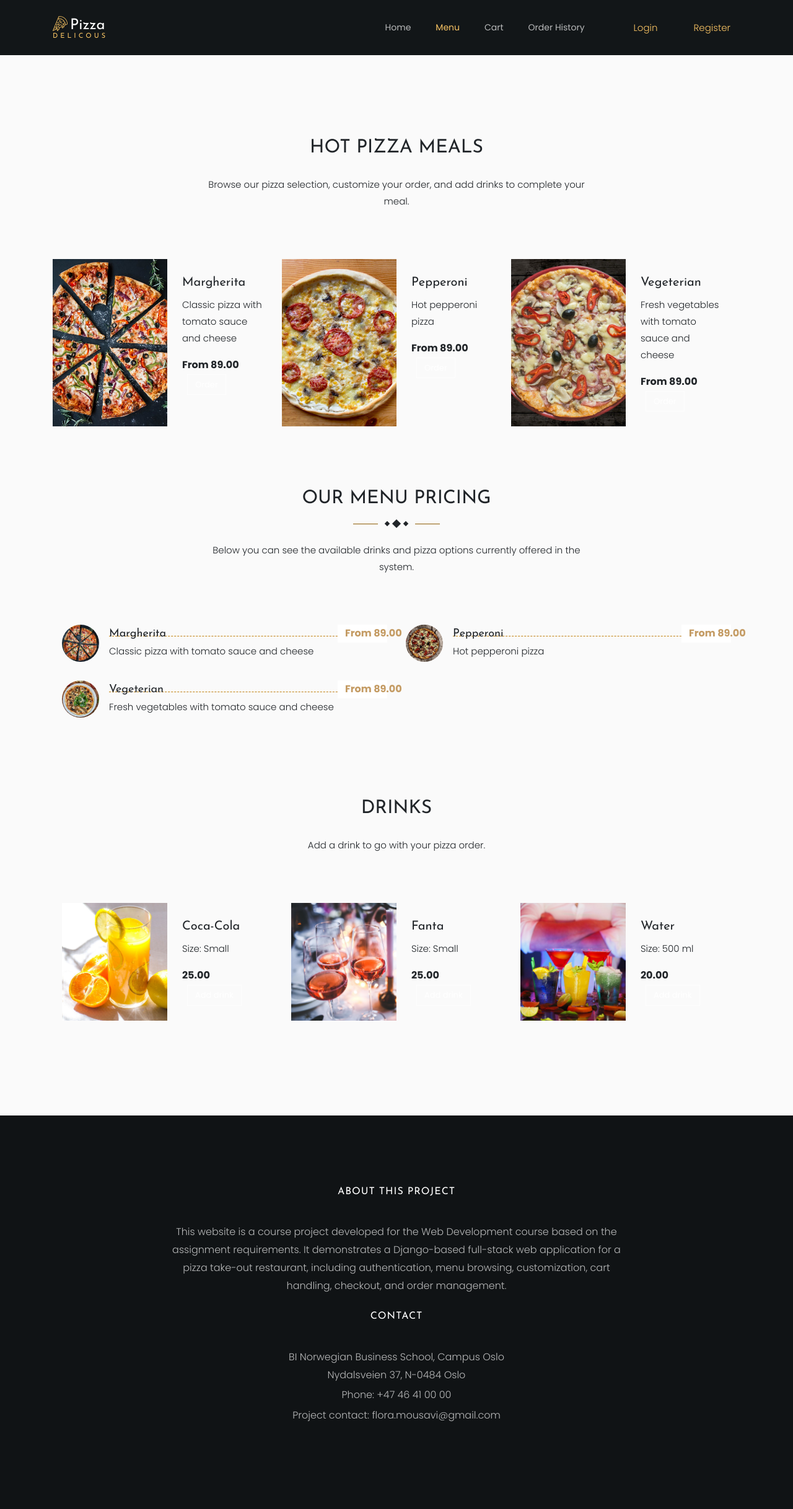
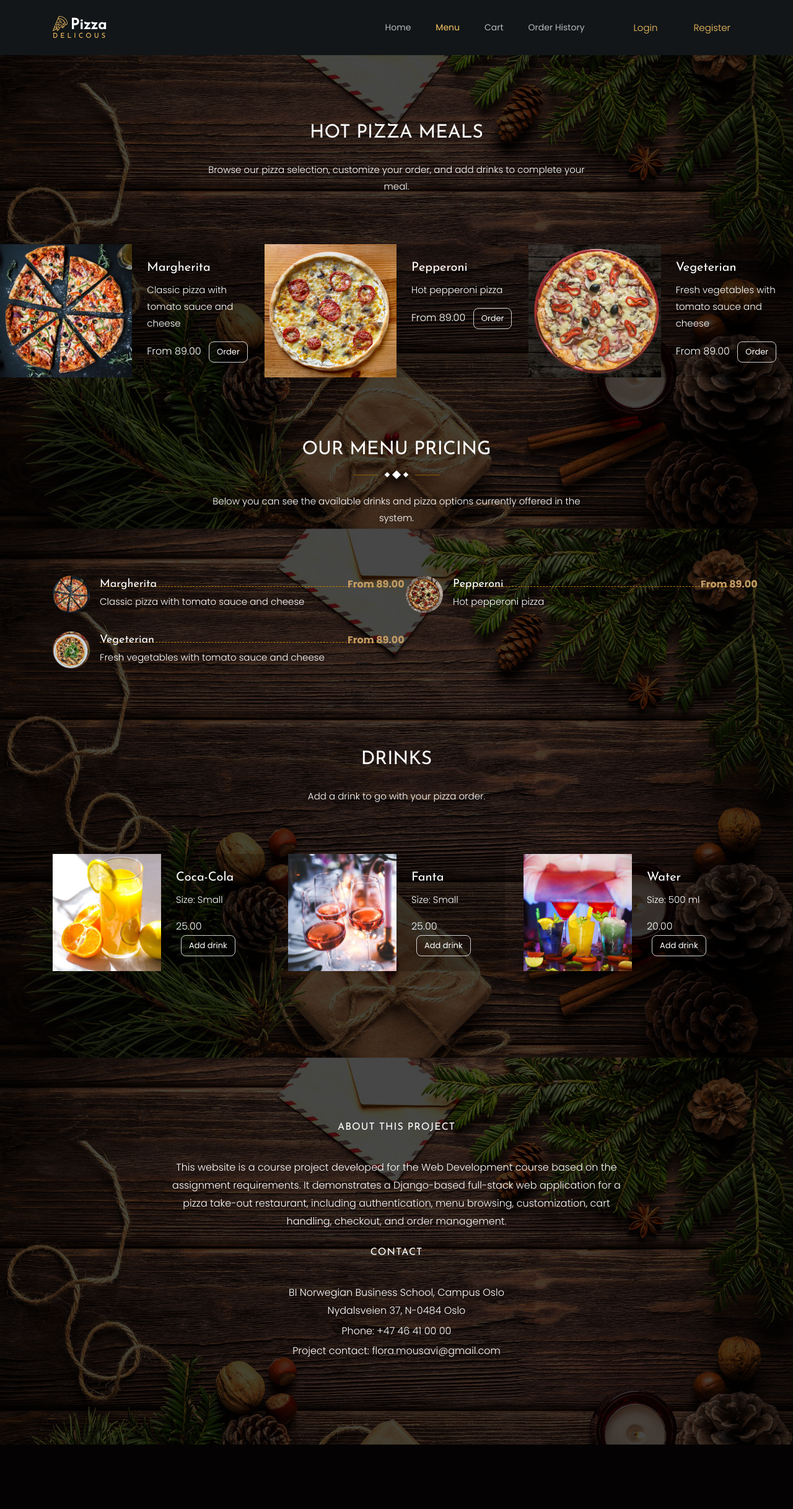
Before and after one commit to floramousavi/pizza_django_project, a Django app: page /menu/ in a window 1280 px wide. Shown: the whole page at 62% size. After the commit the page ends 2331 px from the top, so only its background shows below. Run offline with Django 5.2, Linux system fonts and the light colour scheme; data comes from the database, SQL or seed files in the repository; both versions use the stored data as it was after the commit; some libraries are stand-ins or nearby versions.

Commit message:
Correct style issues. Replace inline styles with a global CSS class

```diff
--- a/menu/templates/menu/menu_list.html
+++ b/menu/templates/menu/menu_list.html
@@ -5,60 +5,47 @@
 
 {% block content %}
    <style>
-    .ftco-section .heading-section,
-    .ftco-section .heading-section *,
-    .ftco-section .heading-section h2,
-    .ftco-section .heading-section p {
-        color: #212529 !important;
+    /* Menu page headings on dark/image background */
+    .menu-page-title,
+    .menu-page-title * {
+        color: #ffffff !important;
     }
 
-    .ftco-section .heading-section .flip span {
-        background: #212529 !important;
+    .menu-page-title .flip span {
+        background: #ffffff !important;
     }
 
-    /* Menu card text readability */
-    .services-wrap .text,
-    .services-wrap .text *,
+    /* Pizza and drink cards */
     .services-wrap .text h3,
     .services-wrap .text p,
-    .services-wrap .text .price,
-    .services-wrap .text .price span {
-        color: #212529 !important;
+    .services-wrap .price span {
+        color: #ffffff !important;
+        background: transparent !important;
+    }
+
+    .services-wrap .btn.btn-white,
+    .services-wrap .btn.btn-outline-white {
+        color: #ffffff !important;
         background-color: transparent !important;
     }
 
-    /* Pricing list readability */
-    .pricing-entry,
-    .pricing-entry .desc,
-    .pricing-entry .desc *,
-    .pricing-entry .text,
-    .pricing-entry .text *,
-    .pricing-entry h3,
+    /* Pricing list */
     .pricing-entry h3 span,
-    .pricing-entry p,
-    .pricing-entry .price {
-        color: #212529 !important;
+    .pricing-entry p {
+        color: #ffffff !important;
         background: transparent !important;
     }
 
-    /* Make the "From" prices darker and clearer */
-    .services-wrap .price span,
     .pricing-entry .price {
         color: #c49b63 !important;
+        background: transparent !important;
         font-weight: 700;
+        padding-left: 16px;
+        white-space: nowrap;
     }
 
-    /* Keep the white outline buttons readable */
-    .services-wrap .btn.btn-white,
-    .services-wrap .btn.btn-outline-white,
-    .services-wrap .btn.btn-white *,
-    .services-wrap .btn.btn-outline-white * {
-        color: #ffffff !important;
-        background-color: transparent !important;
-    }
-    /* Fix dotted line overlapping the price in pricing rows */
     .pricing-entry .d-flex.align-items-center {
-    gap: 12px;
+        gap: 16px;
         flex-wrap: nowrap;
     }
 
@@ -68,25 +55,25 @@
         min-width: 0;
     }
 
-.pricing-entry .d-flex.align-items-center .price {
-    flex: 0 0 auto;
-    white-space: nowrap;
-    padding-left: 12px;
-    background: #ffffff !important;
-    position: relative;
-    z-index: 2;
-}
+    /* Keep images visible */
     .services-wrap .img,
     .pricing-entry .img {
         background-size: cover !important;
         background-position: center center !important;
         background-repeat: no-repeat !important;
     }
+    /* Force menu section titles and descriptions to white */
+    .ftco-section .menu-page-title h2,
+    .ftco-section .menu-page-title p,
+    .ftco-section .menu-page-title,
+    .ftco-section .menu-page-title * {
+        color: #ffffff !important;
+    }
 </style>
 <section class="ftco-section">
     <div class="container">
         <div class="row justify-content-center mb-5 pb-3">
-            <div class="col-md-7 heading-section ftco-animate text-center">
+            <div class="col-md-7 heading-section ftco-animate text-center menu-page-title">
                 <h2 class="mb-4">Hot Pizza Meals</h2>
                 <p>Browse our pizza selection, customize your order, and add drinks to complete your meal.</p>
             </div>
@@ -139,7 +126,7 @@
 
     <div class="container">
         <div class="row justify-content-center mb-5 pb-3 mt-5 pt-5">
-            <div class="col-md-7 heading-section text-center ftco-animate">
+            <div class="col-md-7 heading-section ftco-animate text-center menu-page-title">
                 <h2 class="mb-4">Our Menu Pricing</h2>
                 <p class="flip"><span class="deg1"></span><span class="deg2"></span><span class="deg3"></span></p>
                 <p class="mt-5">Below you can see the available drinks and pizza options currently offered in the system.</p>
@@ -214,7 +201,7 @@
         </div>
 
         <div class="row justify-content-center mb-5 pb-3 mt-5 pt-5">
-            <div class="col-md-7 heading-section text-center ftco-animate">
+            <div class="col-md-7 heading-section ftco-animate text-center menu-page-title">
                 <h2 class="mb-4">Drinks</h2>
                 <p>Add a drink to go with your pizza order.</p>
             </div>
--- a/static/css/style.css
+++ b/static/css/style.css
@@ -1,34 +1,206 @@
+/* =========================
+   Base layout
+========================= */
+
+html,
+body {
+    min-height: 100%;
+}
+
 body {
     min-height: 100vh;
 }
+
+body.site-bg {
+    background-image: url("/static/pizza_template/images/bg_3.jpg") !important;
+    background-size: cover !important;
+    background-position: center center !important;
+    background-attachment: fixed !important;
+    background-repeat: no-repeat !important;
+    background-color: #000000 !important;
+}
+
+/* Dark overlay for inner content sections */
+body.site-bg .ftco-section {
+    background: rgba(0, 0, 0, 0.72) !important;
+}
+
+/* =========================
+   Navbar
+========================= */
 
 .navbar-brand {
     font-weight: 700;
     letter-spacing: 0.5px;
 }
 
-.card {
-    border-radius: 12px;
-}
+/* =========================
+   Buttons and cards
+========================= */
 
 .btn {
     border-radius: 8px;
 }
 
-h1, h2, h3, h4, h5 {
-    color: #212529;
+.card {
+    border-radius: 12px;
 }
 
 .card-title {
     margin-bottom: 0.75rem;
 }
 
+/* =========================
+   Homepage slider
+========================= */
+
+.home-slider,
+.home-slider .slider-item {
+    width: 100%;
+    min-height: 100vh;
+}
+
+.home-slider .slider-item {
+    background-size: cover;
+    background-position: center center;
+    background-repeat: no-repeat;
+}
+
+.home-slider .slider-text {
+    min-height: 100vh;
+}
+
+/* Keep homepage slider separate from inner-page dark overlay */
+body.site-bg .home-slider,
+body.site-bg .home-slider .slider-item {
+    background-color: transparent !important;
+}
+
+/* =========================
+   Global page headings
+   Used for page titles/subtitles
+========================= */
+
+body.site-bg .ftco-section .heading-section h1,
+body.site-bg .ftco-section .heading-section h2,
+body.site-bg .ftco-section .heading-section h3,
+body.site-bg .ftco-section .heading-section p,
+body.site-bg .ftco-section .heading-section .subheading,
+body.site-bg .ftco-section .page-heading,
+body.site-bg .ftco-section .page-heading * {
+    color: #ffffff !important;
+    opacity: 1 !important;
+}
+
+body.site-bg .ftco-section .heading-section .flip span,
+body.site-bg .ftco-section .page-heading .flip span {
+    background: #ffffff !important;
+}
+
+/* =========================
+   White content boxes
+   These stay readable on dark backgrounds
+========================= */
+
+.customize-box,
+.cart-box,
+.cart-total-box,
+.checkout-box,
+.history-box,
+.staff-box,
+.auth-box {
+    background: #ffffff !important;
+    border-radius: 10px;
+}
+
+.customize-box,
+.customize-box *,
+.cart-box,
+.cart-box *,
+.cart-total-box,
+.cart-total-box *,
+.checkout-box,
+.checkout-box *,
+.history-box,
+.history-box *,
+.staff-box,
+.staff-box *,
+.auth-box,
+.auth-box * {
+    color: #212529 !important;
+}
+
+/* Buttons inside white boxes */
+.customize-box .btn-primary,
+.customize-box .btn-success,
+.customize-box .btn-danger,
+.customize-box .btn-secondary,
+.cart-box .btn-primary,
+.cart-box .btn-success,
+.cart-box .btn-danger,
+.cart-box .btn-secondary,
+.cart-total-box .btn-primary,
+.cart-total-box .btn-success,
+.cart-total-box .btn-danger,
+.cart-total-box .btn-secondary,
+.checkout-box .btn-primary,
+.checkout-box .btn-success,
+.checkout-box .btn-danger,
+.checkout-box .btn-secondary,
+.history-box .btn-primary,
+.history-box .btn-success,
+.history-box .btn-danger,
+.history-box .btn-secondary,
+.staff-box .btn-primary,
+.staff-box .btn-success,
+.staff-box .btn-danger,
+.staff-box .btn-secondary,
+.auth-box .btn-primary,
+.auth-box .btn-success,
+.auth-box .btn-danger,
+.auth-box .btn-secondary {
+    color: #ffffff !important;
+}
+
+/* Outline buttons inside white boxes */
+.customize-box .btn-outline-secondary,
+.cart-box .btn-outline-secondary,
+.checkout-box .btn-outline-secondary,
+.auth-box .btn-outline-secondary {
+    color: #212529 !important;
+}
+
+/* =========================
+   Forms
+========================= */
+
+.customize-box input,
+.customize-box select,
+.customize-box textarea,
+.auth-box input,
+.auth-box select,
+.auth-box textarea,
+.checkout-box input,
+.checkout-box select,
+.checkout-box textarea {
+    color: #212529 !important;
+    background-color: #ffffff !important;
+}
+
+/* =========================
+   Alerts
+========================= */
+
 .alert {
     border-radius: 10px;
 }
 
+/* =========================
+   Order status badges
+========================= */
+
 .status-badge {
-    color: white;
+    color: #ffffff !important;
     padding: 0.35rem 0.65rem;
     border-radius: 999px;
     font-size: 0.85rem;
@@ -48,12 +220,38 @@ h1, h2, h3, h4, h5 {
     background-color: #198754;
 }
 
+/* Status pills used in order/staff pages */
+.history-status,
+.staff-status {
+    color: #ffffff !important;
+}
+
+.history-status.pending,
+.staff-status.pending {
+    background-color: #6c757d;
+}
+
+.history-status.preparing,
+.staff-status.preparing {
+    background-color: #fd7e14;
+}
+
+.history-status.completed,
+.staff-status.completed {
+    background-color: #28a745;
+}
+
+/* =========================
+   Reusable item boxes
+========================= */
+
 .item-box {
     border: 1px solid #dee2e6;
     border-radius: 10px;
     padding: 1rem;
     margin-bottom: 1rem;
-    background-color: white;
+    background-color: #ffffff;
+    color: #212529;
 }
 
 .section-title {
@@ -61,21 +259,18 @@ h1, h2, h3, h4, h5 {
 }
 
 .meta-text {
-    color: #6c757d;
+    color: #6c757d !important;
     font-size: 0.95rem;
 }
 
-/* Fix white section headings on light backgrounds */
-.ftco-section .heading-section h2,
-.ftco-section .heading-section p,
-.ftco-section .heading-section .subheading,
-.ftco-section .heading-section.text-center h2,
-.ftco-section .heading-section.text-center p,
-.ftco-section .heading-section.ftco-animate h2,
-.ftco-section .heading-section.ftco-animate p {
-    color: #212529 !important;
+/* =========================
+   Footer
+========================= */
+
+.ftco-footer,
+.ftco-footer *,
+.ftco-footer p,
+.ftco-footer h2,
+.ftco-footer a {
+    color: #ffffff !important;
 }
-
-.ftco-section .heading-section .flip span {
-    background: #212529 !important;
-}
--- a/templates/base.html
+++ b/templates/base.html
@@ -75,9 +75,10 @@
     <link rel="stylesheet" href="{% static 'pizza_template/css/flaticon.css' %}">
     <link rel="stylesheet" href="{% static 'pizza_template/css/icomoon.css' %}">
     <link rel="stylesheet" href="{% static 'pizza_template/css/style.css' %}">
+    <link rel="stylesheet" href="{% static 'css/style.css' %}">
 </head>
-<body class="bg-light">
-      	<nav class="navbar navbar-expand-lg navbar-dark ftco_navbar bg-dark ftco-navbar-light" id="ftco-navbar">
+<body class="site-bg">
+    <nav class="navbar navbar-expand-lg navbar-dark ftco_navbar bg-dark ftco-navbar-light" id="ftco-navbar">
             <div class="container">
                   <a class="navbar-brand" href="{% url 'menu:home' %}"><span class="flaticon-pizza-1 mr-1"></span>Pizza<br><small>Delicous</small></a>
                   <button class="navbar-toggler" type="button" data-toggle="collapse" data-target="#ftco-nav" aria-controls="ftco-nav" aria-expanded="false" aria-label="Toggle navigation">
@@ -135,18 +136,18 @@
 		    </div>
         </nav>
 
-    <div class="container my-4">
-        {% if messages %}
+    {% if messages %}
+        <div class="container mt-4">
             {% for message in messages %}
-                <div class="alert alert-info" role="alert">
+                <div class="alert alert-info">
                     {{ message }}
                 </div>
             {% endfor %}
-        {% endif %}
+        </div>
+    {% endif %}
 
-        {% block content %}
-        {% endblock %}
-    </div>
+    {% block content %}
+    {% endblock %}
 <footer class="ftco-footer ftco-section img">
     <div class="container">
         <div class="row justify-content-center">
```
Also changed, not shown: menu/templates/menu/pizza_detail.html (+1 -6 lines), orders/templates/orders/cart.html (+5 -15 lines), orders/templates/orders/checkout.html (+1 -6 lines), orders/templates/orders/order_history.html (+1 -6 lines), orders/templates/orders/staff_order_list.html (+1 -6 lines), orders/templates/orders/update_order_status.html (+1 -6 lines), db.sqlite3. Lines whose indentation alone changed are shown as unchanged.
